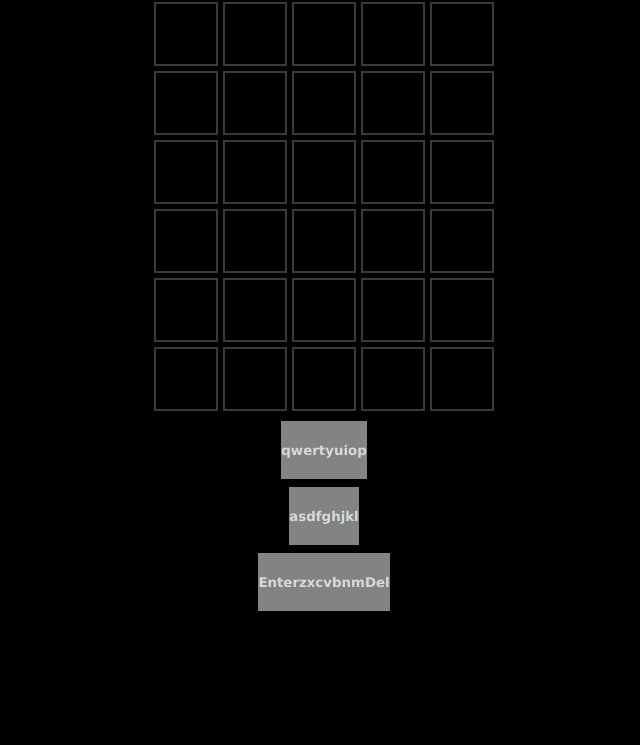
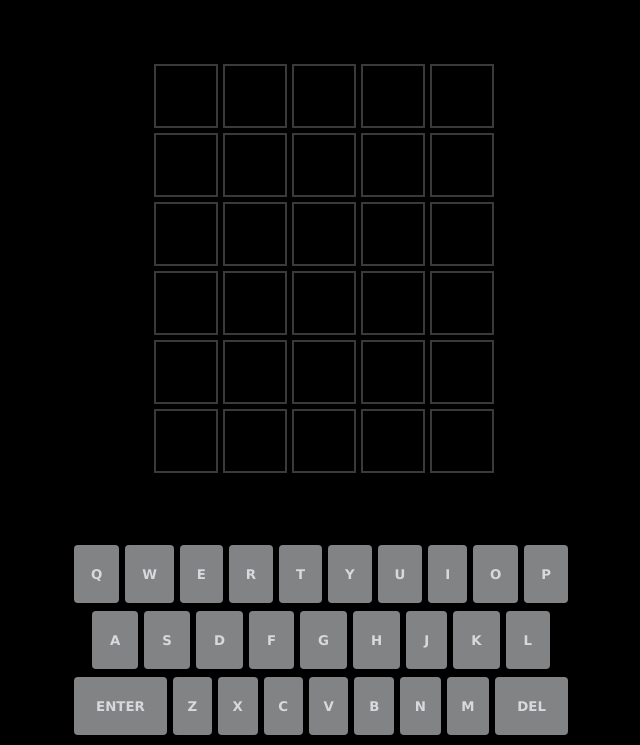
Before and after one commit to Emilyhugs/Wordle-, a plain HTML site: page index.html in a window 1280 px wide. Shown: the part 55-800 px from the top of the page, without its empty margins (316-956 px from the left). Drawn offline with Linux system fonts and the light colour scheme.

Commit message:
made keyboard look like actual keyboard

```diff
--- a/assets/css/style.css
+++ b/assets/css/style.css
@@ -11,6 +11,15 @@ html, body {
     height: 100%;
     align-items: center;
     flex-direction: column;
+}
+
+#game {
+    width: 100%;
+    height:100%;
+    max-width: 500px;
+    display: flex;
+    flex-direction: column;
+
 }
 
 header {
@@ -70,6 +79,15 @@ header {
     cursor: pointer;
     background-color: rgb(129,131,132);
     color: rgb(215, 218, 220);
-
-
+    flex-grow: 1;
+    text-transform: uppercase;
+    margin-right: 6px;
+    border-radius: 4px;
+    user-select: none;
 }
+ .keyboard-row button.wide-button {
+    flex-grow: 1.5;
+ }
+ .spacer-half {
+    flex-grow: 0.5;
+ }
```
